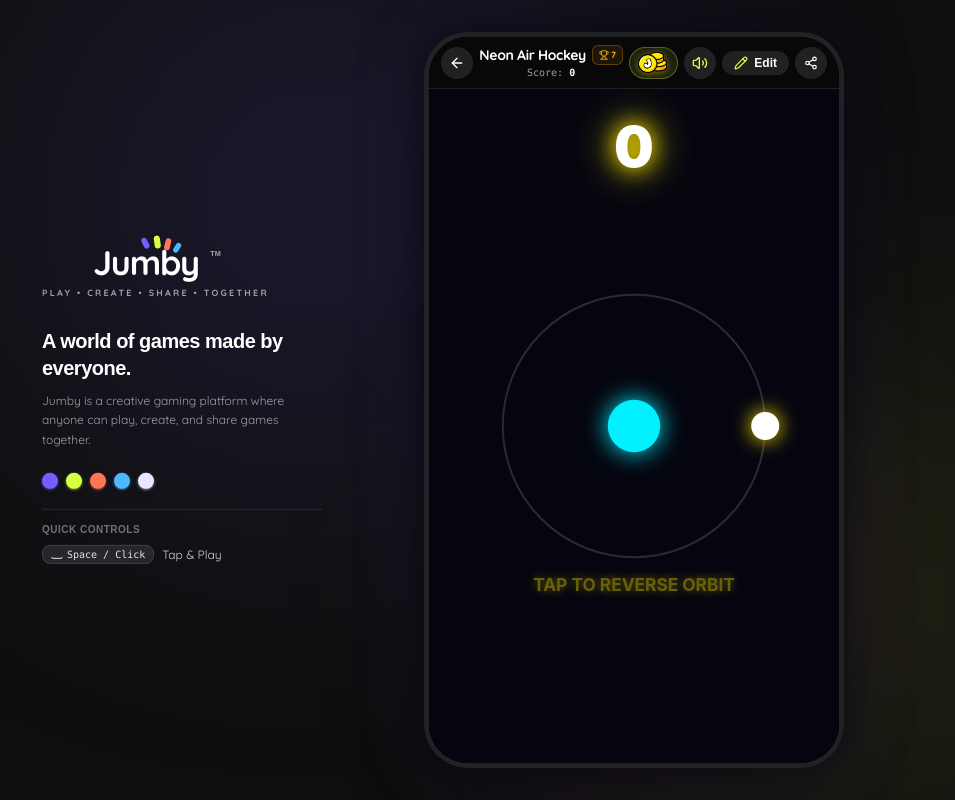
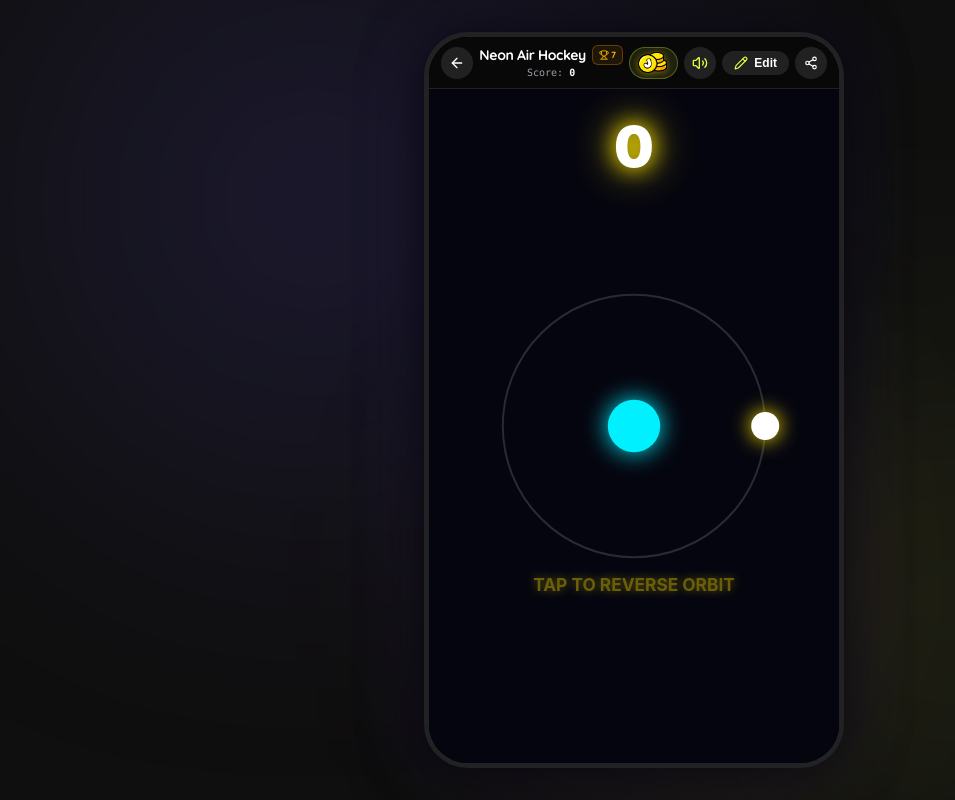
Before and after one commit to Ayushjain2205/jumby, a React (Vite) app: page /g/air-hockey in a window 1280 px wide. Shown: the whole page, without its empty margins (6-961 px from the left). Built offline with nearby package versions, Linux system fonts and the light colour scheme; no server answers; a web font is replaced by a local one.

Commit message:
fix(ui): remove desktop marketing blurb and color swatches from game screen

```diff
--- a/src/components/layout/MobileShell.tsx
+++ b/src/components/layout/MobileShell.tsx
@@ -1,11 +1,7 @@
-'use client';
-
-import { Space } from 'lucide-react';
 import { WalletProvider } from '@/context/WalletContext';
 import { PaymentModal } from '@/components/modals/PaymentModal';
 import { RewardedAdModal } from '@/components/modals/RewardedAdModal';
 import { CoinShopModal } from '@/components/modals/CoinShopModal';
-import { JumbyLogo } from '@/components/brand/JumbyLogo';
 
 interface MobileShellProps {
   children: React.ReactNode;
@@ -25,44 +21,6 @@ export function MobileShell({ children }: MobileShellProps) {
           <div className="absolute top-1/2 right-1/3 w-[350px] h-[350px] bg-jumby-coral/10 rounded-full blur-[120px]" />
         </div>
 
-        {/* Desktop Left Side Brand Overview (From Brand Swatch) */}
-        <div className="hidden lg:flex flex-col gap-5 absolute left-12 top-1/2 -translate-y-1/2 max-w-[280px] pointer-events-none select-none">
-          <div className="flex flex-col items-start gap-1">
-            <JumbyLogo size="md" showSubtitle />
-          </div>
-
-          <div className="space-y-2 pt-2">
-            <h2 className="font-heading font-black text-xl text-white tracking-tight leading-snug">
-              A world of games made by everyone.
-            </h2>
-            <p className="text-xs text-zinc-400 leading-relaxed font-sans">
-              Jumby is a creative gaming platform where anyone can play, create, and share games together.
-            </p>
-          </div>
-
-          {/* Color Swatch Dots */}
-          <div className="flex items-center gap-2 pt-1">
-            <div className="w-4 h-4 rounded-full bg-jumby-purple shadow-sm shadow-jumby-purple/50" title="Jumby Purple #7160FF" />
-            <div className="w-4 h-4 rounded-full bg-jumby-lime shadow-sm shadow-jumby-lime/50" title="Jumby Lime #D8FF43" />
-            <div className="w-4 h-4 rounded-full bg-jumby-coral shadow-sm shadow-jumby-coral/50" title="Jumby Coral #FF7657" />
-            <div className="w-4 h-4 rounded-full bg-jumby-sky shadow-sm shadow-jumby-sky/50" title="Jumby Sky #4DB8FF" />
-            <div className="w-4 h-4 rounded-full bg-jumby-lavender shadow-sm shadow-jumby-lavender/50" title="Jumby Lavender #E9E7FF" />
-          </div>
-
-          {/* Desktop Controls Guide */}
-          <div className="flex flex-col gap-2 pt-3 border-t border-white/10">
-            <div className="text-[10px] font-black uppercase tracking-wider text-zinc-500 font-heading">
-              Quick Controls
-            </div>
-            <div className="flex items-center gap-2 text-xs text-zinc-300">
-              <kbd className="px-2 py-0.5 rounded-lg bg-zinc-800 border border-zinc-700 font-mono text-[10px] text-zinc-200 flex items-center gap-1">
-                <Space className="w-3 h-3" /> Space / Click
-              </kbd>
-              <span>Tap & Play</span>
-            </div>
-          </div>
-        </div>
-
         {/* Mobile Device Frame */}
         <div className="relative w-full h-full md:w-[420px] md:h-[92vh] md:max-h-[860px] md:rounded-[44px] md:border-[5px] md:border-zinc-800/80 md:shadow-[0_0_60px_rgba(0,0,0,0.9),0_0_80px_rgba(113,96,255,0.15)] overflow-hidden bg-jumby-ink flex flex-col z-10">
           {/* Inner Content (Feed + Modals) */}
```
